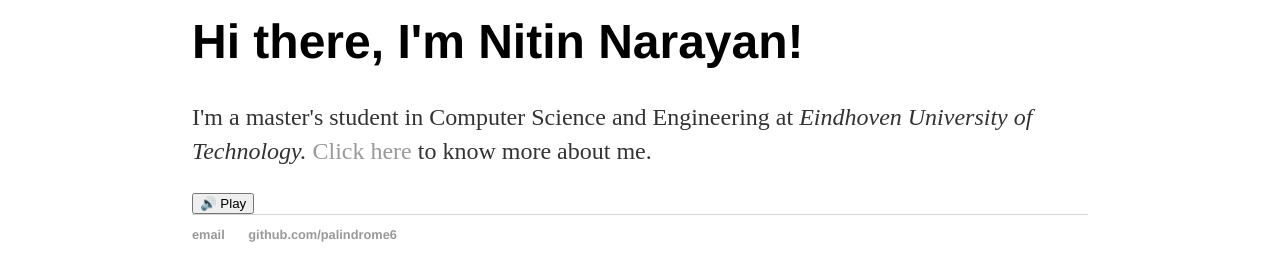
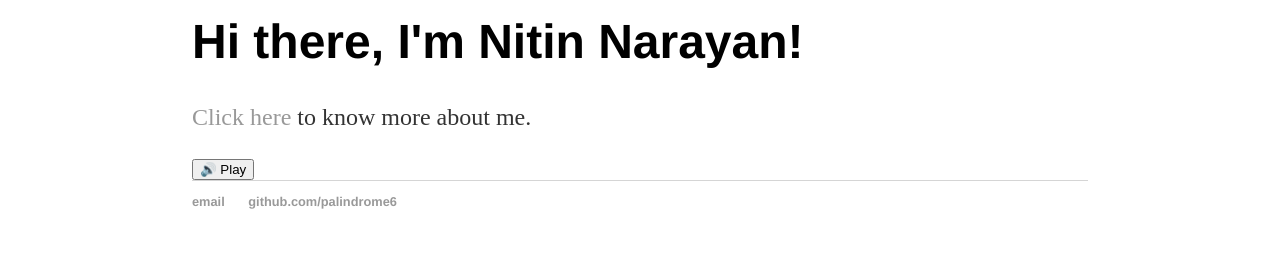
Before and after one commit to palindrome6/palindrome6.github.io, a plain HTML site: page index.html in a window 1280 px wide. Shown: the part 1166-1446 px from the top of the page. Drawn offline with nearby package versions, Linux system fonts and the light colour scheme; some packages are replaced by stand-ins of ours.

Commit message:
voice and infor fix

```diff
--- a/index.html
+++ b/index.html
@@ -31,7 +31,7 @@
 		<div class="container">
     		<div class="blurb">
         		<h1>Hi there, I'm Nitin Narayan!</h1>
-				<p>I'm a master's student in Computer Science and Engineering at <em>Eindhoven University of Technology. </em><a href="/about">Click here</a> to know more about me.</p>
+				<p><a href="/about">Click here</a> to know more about me.</p>
 				<script src="/script/responsivevoice.js"></script>
 				<input onclick='responsiveVoice.speak("Hi there, I am Nitin Narayan! I am a masters student in Computer Science and Engineering at Eindhoven University of Technology.", "UK English Male");' type='button' value='🔊 Play' />
     		</div><!-- /.blurb -->
```
